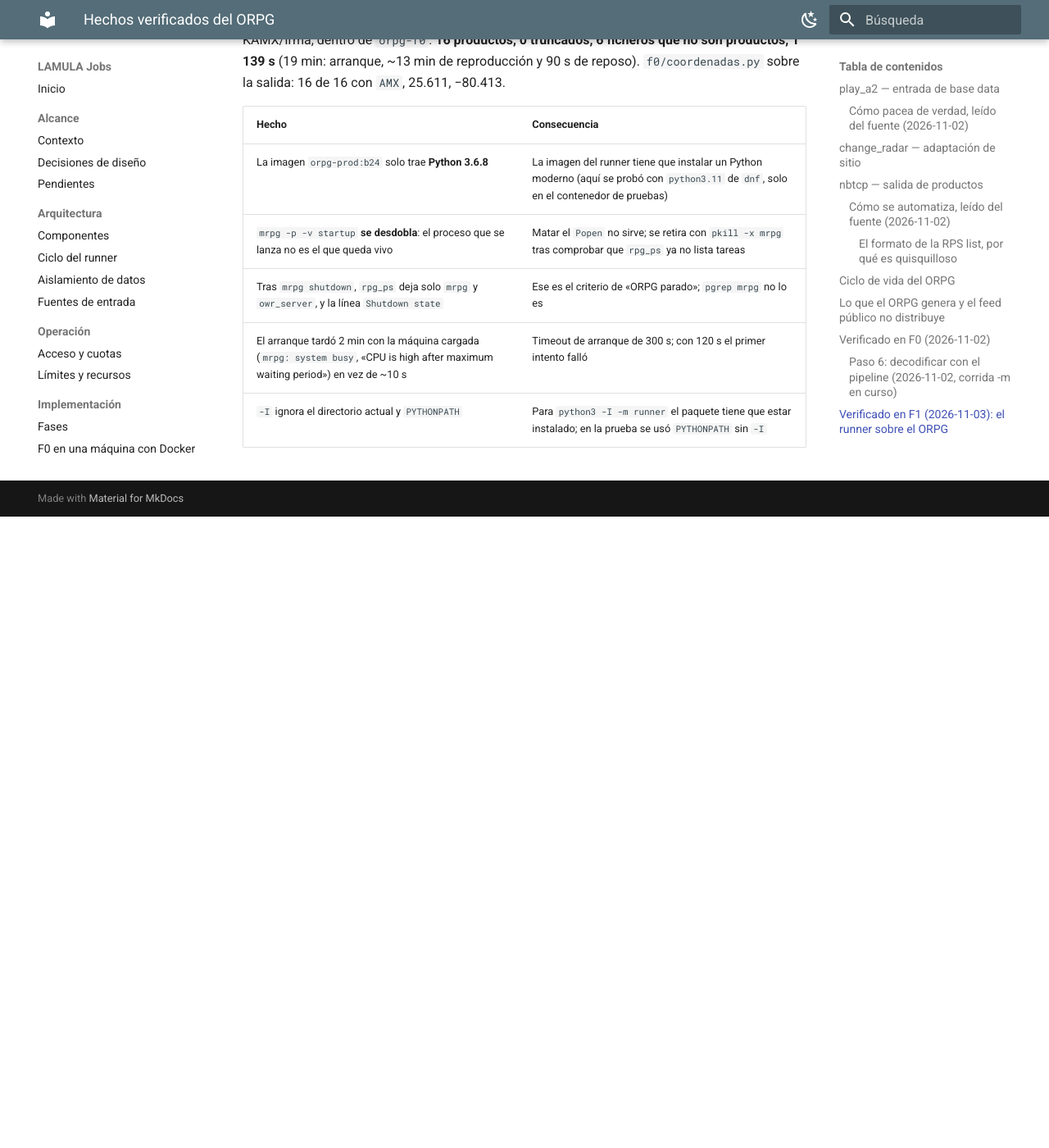
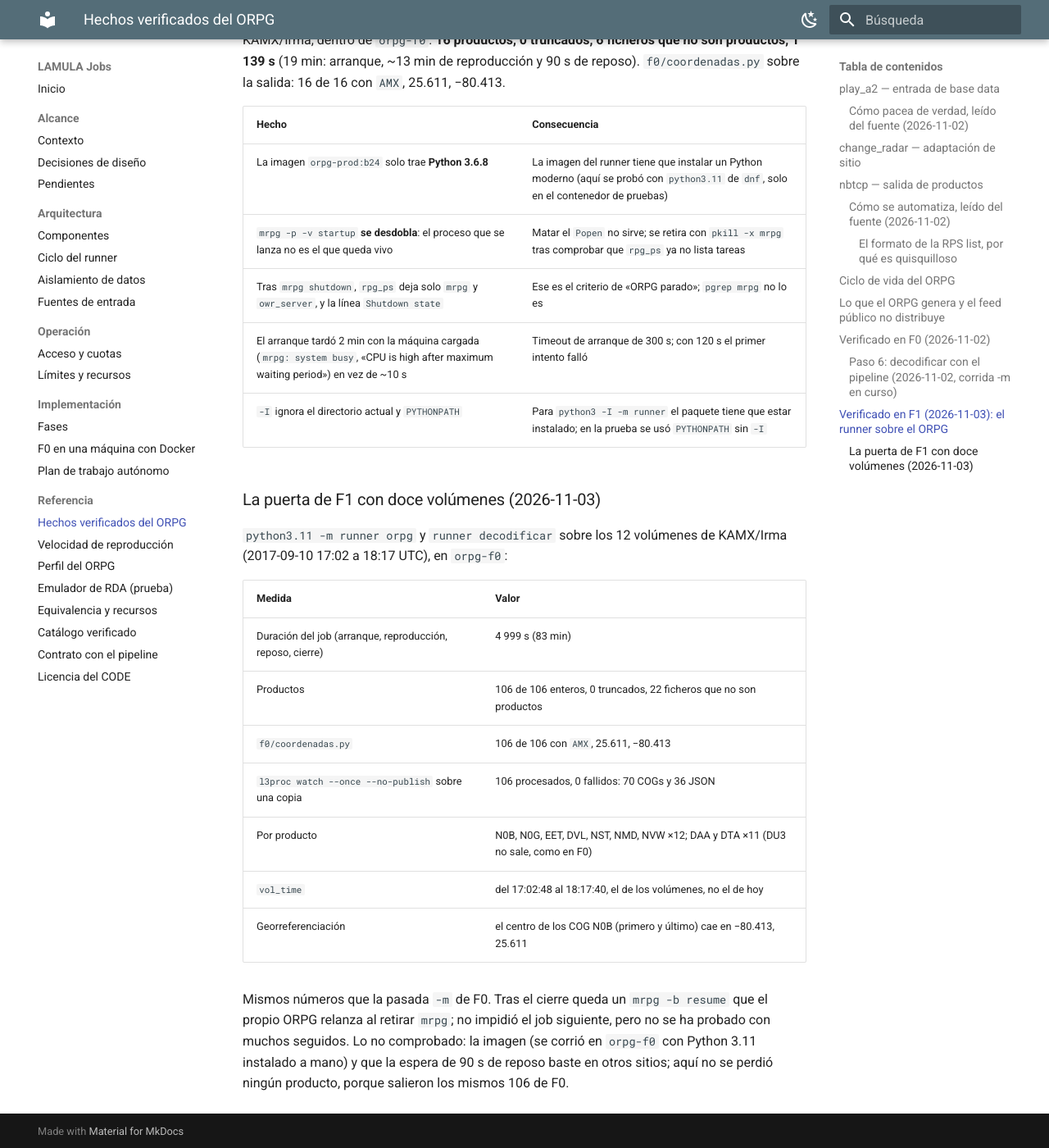
Before and after one commit to vladimir1284/lamula-jobs, an MkDocs documentation site: the page built from docs/referencia/orpg-hechos.md, in a window 1280 px wide and 1400 px high, scrolled down 6970 px. Shown: the whole window at 82% size. Built offline with MkDocs 1.6.1 and Material for MkDocs 9.7.7, drawn with Linux system fonts in a browser that asks for light colours; before the commit the page ends 7600 px from its top, so only the background shows below that.

Commit message:
f1: puerta validada con 12 volúmenes de Irma (106 productos, 70 COGs, coordenadas y vol_time correctos)
Co-Authored-By: Claude Sonnet 5.5 <noreply@anthropic.com>

```diff
--- a/docs/implementacion/fases.md
+++ b/docs/implementacion/fases.md
@@ -50,12 +50,11 @@ alto (D11). El CLI filtra los ficheros que no son productos (`GSM…`, `P173_…
 **Puerta (D12, 2026-11-03):** doce volúmenes de un huracán entran y salen como COGs en disco,
 con el `vol_time` correcto y la georreferenciación correcta. Postgres y R2 pasan a F2.
 
-**Estado (2026-11-03):** hecha la mitad ORPG del CLI (`runner/`: validar entradas, adaptar sitio,
-arrancar, `nbtcp`, `play_a2 -m -d`, reposo, cierre, filtro e integridad), probada con dos
-volúmenes (16 productos, coordenadas verificadas; ver
-[Hechos verificados](../referencia/orpg-hechos.md#verificado-en-f1-2026-11-03-el-runner-sobre-el-orpg)).
-Falta: la decodificación con una copia a `l3proc`, la
-imagen `job-runner` con Python moderno, y la corrida de doce volúmenes.
+**Estado (2026-11-03):** la puerta se pasó en `orpg-f0`: doce volúmenes de Irma, 106 productos
+enteros, 70 COGs y 36 JSON, `vol_time` y coordenadas correctos, 83 min (ver
+[Hechos verificados](../referencia/orpg-hechos.md#la-puerta-de-f1-con-doce-volumenes-2026-11-03)).
+Falta la imagen `job-runner` (Python moderno, `runner/` instalado, pipeline, configuración de
+`nbtcp` y RPS list horneadas) y repetir la puerta dentro de ella.
 
 ## F2 — Jobs como servicio
 
--- a/docs/referencia/orpg-hechos.md
+++ b/docs/referencia/orpg-hechos.md
@@ -227,3 +227,23 @@ salida: 16 de 16 con `AMX`, 25.611, −80.413.
 | Tras `mrpg shutdown`, `rpg_ps` deja solo `mrpg` y `owr_server`, y la línea `Shutdown state` | Ese es el criterio de «ORPG parado»; `pgrep mrpg` no lo es |
 | El arranque tardó 2 min con la máquina cargada (`mrpg: system busy`, «CPU is high after maximum waiting period») en vez de ~10 s | Timeout de arranque de 300 s; con 120 s el primer intento falló |
 | `-I` ignora el directorio actual y `PYTHONPATH` | Para `python3 -I -m runner` el paquete tiene que estar instalado; en la prueba se usó `PYTHONPATH` sin `-I` |
+
+### La puerta de F1 con doce volúmenes (2026-11-03)
+
+`python3.11 -m runner orpg` y `runner decodificar` sobre los 12 volúmenes de KAMX/Irma (2017-09-10
+17:02 a 18:17 UTC), en `orpg-f0`:
+
+| Medida | Valor |
+|---|---|
+| Duración del job (arranque, reproducción, reposo, cierre) | 4 999 s (83 min) |
+| Productos | 106 de 106 enteros, 0 truncados, 22 ficheros que no son productos |
+| `f0/coordenadas.py` | 106 de 106 con `AMX`, 25.611, −80.413 |
+| `l3proc watch --once --no-publish` sobre una copia | 106 procesados, 0 fallidos: 70 COGs y 36 JSON |
+| Por producto | N0B, N0G, EET, DVL, NST, NMD, NVW ×12; DAA y DTA ×11 (DU3 no sale, como en F0) |
+| `vol_time` | del 17:02:48 al 18:17:40, el de los volúmenes, no el de hoy |
+| Georreferenciación | el centro de los COG N0B (primero y último) cae en −80.413, 25.611 |
+
+Mismos números que la pasada `-m` de F0. Tras el cierre queda un `mrpg -b resume` que el propio
+ORPG relanza al retirar `mrpg`; no impidió el job siguiente, pero no se ha probado con muchos
+seguidos. Lo no comprobado: la imagen (se corrió en `orpg-f0` con Python 3.11 instalado a mano) y que la espera de 90 s de reposo
+baste en otros sitios; aquí no se perdió ningún producto, porque salieron los mismos 106 de F0.
```
Also changed, not shown: 1 other file.
